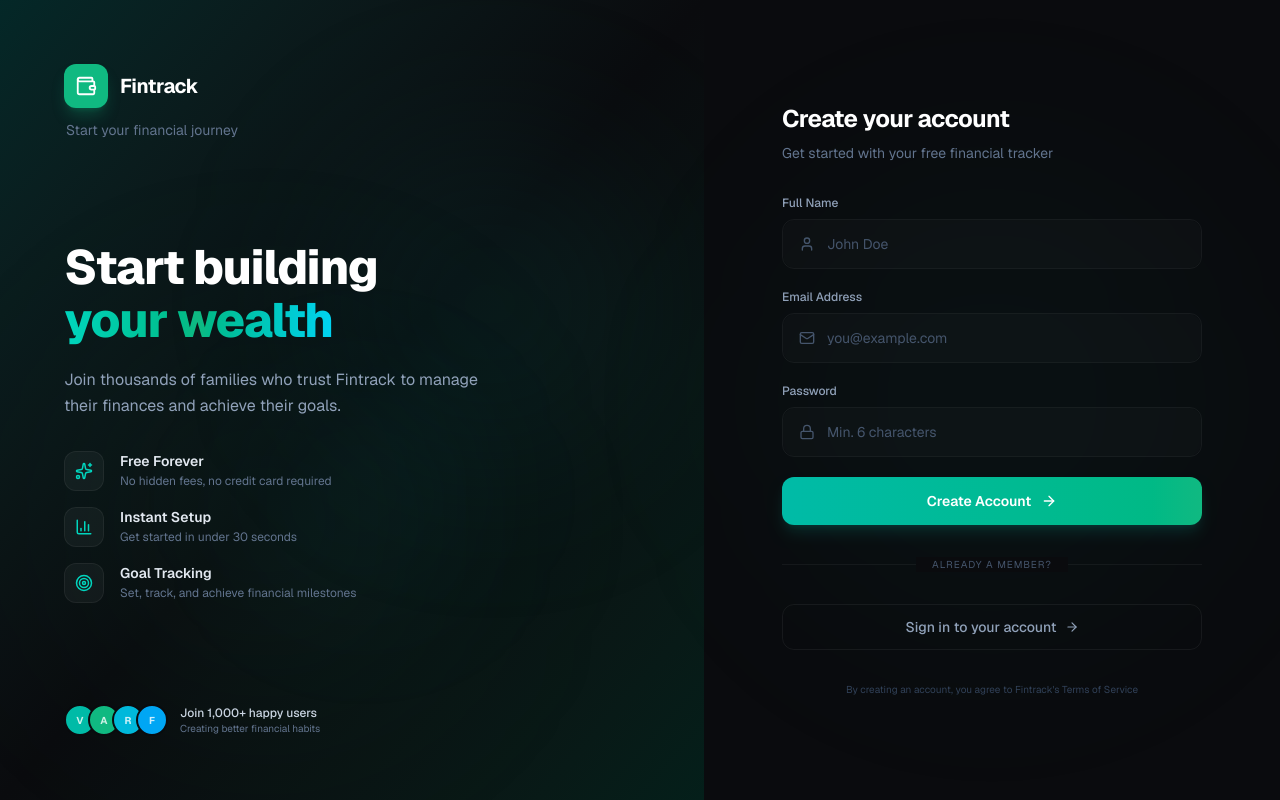
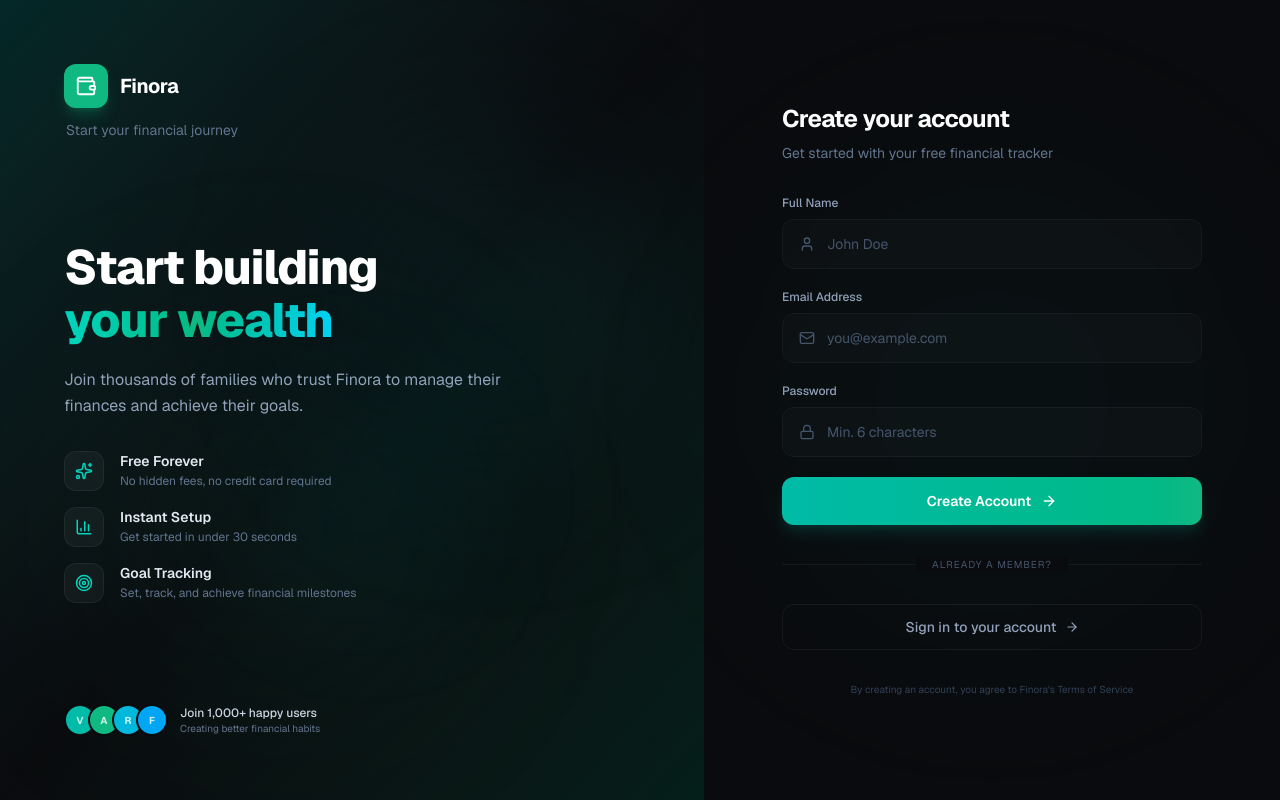
Before and after one commit to virgianariyanto/financial-tracker, a Next.js app: page /register in a window 1280 px wide. Built offline with nearby package versions, Linux system fonts and the light colour scheme.

Commit message:
rename app

```diff
--- a/app/budgets/page.tsx
+++ b/app/budgets/page.tsx
@@ -1,7 +1,7 @@
 import BudgetsClient from '@/components/budgets-client';
 
 export const metadata = {
-  title: 'Spending Plans — Fintrack',
+  title: 'Spending Plans — Finora',
   description: 'Manage monthly budget limits and monitor category-wise expenses.',
 };
 
--- a/app/categories/page.tsx
+++ b/app/categories/page.tsx
@@ -1,7 +1,7 @@
 import CategoriesClient from '@/components/categories-client';
 
 export const metadata = {
-  title: 'Categories — Fintrack',
+  title: 'Categories — Finora',
   description: 'Manage and customize your expense and income categories.',
 };
 
--- a/app/layout.tsx
+++ b/app/layout.tsx
@@ -14,7 +14,7 @@ const geistMono = Geist_Mono({
 });
 
 export const metadata: Metadata = {
-  title: "Fintrack — Premium Financial Tracker",
+  title: "Finora — Premium Financial Tracker",
   description: "Track your personal and family expenses, savings goals, and budgets seamlessly.",
 };
 
--- a/app/login/page.tsx
+++ b/app/login/page.tsx
@@ -72,7 +72,7 @@ export default function LoginPage() {
               <div className="flex h-11 w-11 items-center justify-center rounded-xl bg-emerald-500 text-white shadow-lg shadow-emerald-500/25">
                 <Wallet className="h-5.5 w-5.5" />
               </div>
-              <span className="text-xl font-bold text-white tracking-tight">Fintrack</span>
+              <span className="text-xl font-bold text-white tracking-tight">Finora</span>
             </div>
             <p className="text-sm text-slate-500 ml-0.5">Smart financial management</p>
           </div>
@@ -140,7 +140,7 @@ export default function LoginPage() {
             <div className="flex h-10 w-10 items-center justify-center rounded-xl bg-emerald-500 text-white shadow-lg shadow-emerald-500/25">
               <Wallet className="h-5 w-5" />
             </div>
-            <span className="text-lg font-bold text-white tracking-tight">Fintrack</span>
+            <span className="text-lg font-bold text-white tracking-tight">Finora</span>
           </div>
 
           {/* Heading */}
@@ -262,7 +262,7 @@ export default function LoginPage() {
 
           {/* Footer */}
           <p className="text-center text-[10px] text-slate-700 mt-8">
-            By continuing, you agree to Fintrack&apos;s Terms of Service
+            By continuing, you agree to Finora&apos;s Terms of Service
           </p>
         </div>
       </div>
--- a/app/page.tsx
+++ b/app/page.tsx
@@ -1,7 +1,7 @@
 import DashboardClient from '@/components/dashboard-client';
 
 export const metadata = {
-  title: 'Dashboard — Fintrack',
+  title: 'Dashboard — Finora',
   description: 'Track and budget expenses and family finances.',
 };
 
--- a/app/register/page.tsx
+++ b/app/register/page.tsx
@@ -73,7 +73,7 @@ export default function RegisterPage() {
               <div className="flex h-11 w-11 items-center justify-center rounded-xl bg-emerald-500 text-white shadow-lg shadow-emerald-500/25">
                 <Wallet className="h-5.5 w-5.5" />
               </div>
-              <span className="text-xl font-bold text-white tracking-tight">Fintrack</span>
+              <span className="text-xl font-bold text-white tracking-tight">Finora</span>
             </div>
             <p className="text-sm text-slate-500 ml-0.5">Start your financial journey</p>
           </div>
@@ -89,7 +89,7 @@ export default function RegisterPage() {
                 </span>
               </h1>
               <p className="mt-5 text-base text-slate-400 leading-relaxed max-w-md">
-                Join thousands of families who trust Fintrack to manage their finances and achieve their goals.
+                Join thousands of families who trust Finora to manage their finances and achieve their goals.
               </p>
             </div>
 
@@ -141,7 +141,7 @@ export default function RegisterPage() {
             <div className="flex h-10 w-10 items-center justify-center rounded-xl bg-emerald-500 text-white shadow-lg shadow-emerald-500/25">
               <Wallet className="h-5 w-5" />
             </div>
-            <span className="text-lg font-bold text-white tracking-tight">Fintrack</span>
+            <span className="text-lg font-bold text-white tracking-tight">Finora</span>
           </div>
 
           {/* Heading */}
@@ -292,7 +292,7 @@ export default function RegisterPage() {
 
           {/* Footer */}
           <p className="text-center text-[10px] text-slate-700 mt-8">
-            By creating an account, you agree to Fintrack&apos;s Terms of Service
+            By creating an account, you agree to Finora&apos;s Terms of Service
           </p>
         </div>
       </div>
--- a/app/savings/page.tsx
+++ b/app/savings/page.tsx
@@ -1,7 +1,7 @@
 import SavingsClient from '@/components/savings-client';
 
 export const metadata = {
-  title: 'Savings Goals — Fintrack',
+  title: 'Savings Goals — Finora',
   description: 'Create and track your savings goals and progress over time.',
 };
 
--- a/app/settings/page.tsx
+++ b/app/settings/page.tsx
@@ -1,7 +1,7 @@
 import SettingsClient from '@/components/settings-client';
 
 export const metadata = {
-  title: 'Settings — Fintrack',
+  title: 'Settings — Finora',
   description: 'Manage your profile and workspace preferences.',
 };
 
--- a/app/transactions/page.tsx
+++ b/app/transactions/page.tsx
@@ -1,7 +1,7 @@
 import TransactionsClient from '@/components/transactions-client';
 
 export const metadata = {
-  title: 'Transactions — Fintrack',
+  title: 'Transactions — Finora',
   description: 'Manage and filter your family income and expenses.',
 };
 
--- a/components/ui/sidebar.tsx
+++ b/components/ui/sidebar.tsx
@@ -72,7 +72,7 @@ export default function Sidebar({ isOpen, onClose }: SidebarProps) {
               <Wallet className="h-6 w-6 animate-pulse" />
             </div>
             <div>
-              <h1 className="text-lg font-semibold tracking-tight text-white font-sans">Fintrack</h1>
+              <h1 className="text-lg font-semibold tracking-tight text-white font-sans">Finora</h1>
               {/* <p className="text-[10px] text-emerald-500 font-medium tracking-wide uppercase">Financial Hub</p> */}
             </div>
           </div>
@@ -113,7 +113,7 @@ export default function Sidebar({ isOpen, onClose }: SidebarProps) {
 
         <div className="p-4 bg-[#24272C]/70 backdrop-blur-xl rounded-xl flex flex-col gap-4 shadow-lg">
           <div className="flex-1 min-w-0">
-            <p className="text-xs text-center font-semibold text-slate-600">Copyright © 2026 Fintrack</p>
+            <p className="text-xs text-center font-semibold text-slate-600">Copyright © 2026 Finora</p>
           </div>
       </div>
       </aside>
```
Also changed, not shown: 1 other file (tests, documents, lock files or other folders).
